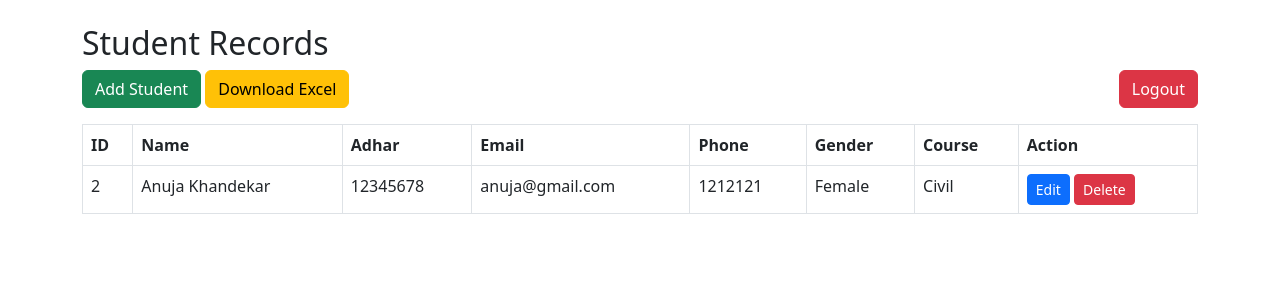
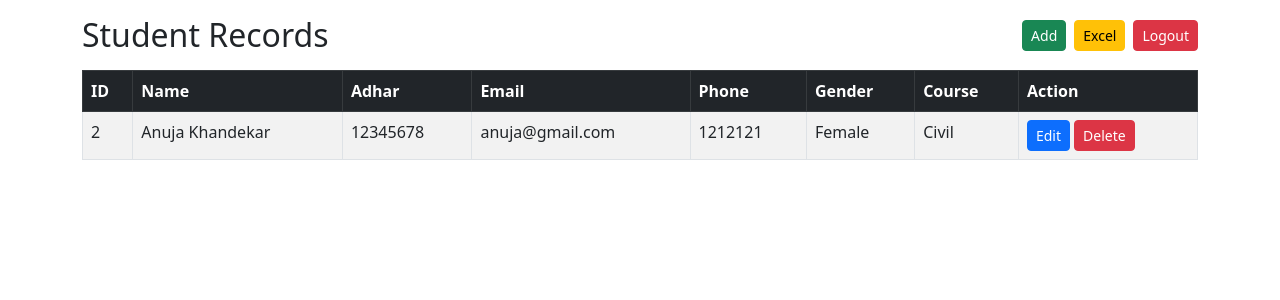
Before and after one commit to Praveen8584/project, a Flask app: page /dashboard in a window 1280 px wide. Shown: the top 300 px of the page. Run offline with Flask 3, Linux system fonts and the light colour scheme; a user stored in the database is signed in; data comes from the database, SQL or seed files in the repository.

Commit message:
Update dashboard.html

```diff
--- a/templates/dashboard.html
+++ b/templates/dashboard.html
@@ -2,22 +2,56 @@
 <html>
 <head>
 <title>Dashboard</title>
-<link rel="stylesheet" href="https://cdn.jsdelivr.net/npm/bootstrap@5.3.0/dist/css/bootstrap.min.css">
+
+<meta name="viewport" content="width=device-width, initial-scale=1">
+
+<!-- Bootstrap -->
+<link href="https://cdn.jsdelivr.net/npm/bootstrap@5.3.0/dist/css/bootstrap.min.css" rel="stylesheet">
+
+<style>
+    h2 {
+        font-size: 1.5rem;
+    }
+    @media (min-width: 768px) {
+        h2 {
+            font-size: 2rem;
+        }
+    }
+</style>
+
 </head>
 <body>
 
-<div class="container mt-4">
-<h2>Student Records</h2>
+<div class="container mt-3">
 
-<a href="/add" class="btn btn-success">Add Student</a>
-<a href="/export" class="btn btn-warning">Download Excel</a>
-<a href="/logout" class="btn btn-danger float-end">Logout</a>
+    <!-- Header -->
+    <div class="d-flex flex-column flex-md-row justify-content-between align-items-start align-items-md-center mb-3">
+        <h2 class="mb-2 mb-md-0">Student Records</h2>
 
-<table class="table table-bordered mt-3">
+        <div class="d-flex flex-wrap gap-2">
+            <a href="/add" class="btn btn-success btn-sm">Add</a>
+            <a href="/export" class="btn btn-warning btn-sm">Excel</a>
+            <a href="/logout" class="btn btn-danger btn-sm">Logout</a>
+        </div>
+    </div>
+
+    <!-- Table -->
+    <div class="table-responsive">
+        <table class="table table-bordered table-striped text-nowrap">
+            <thead class="table-dark">
                 <tr>
-<th>ID</th><th>Name</th><th>Adhar</th><th>Email</th><th>Phone</th><th>Gender</th><th>Course</th><th>Action</th>
+                    <th>ID</th>
+                    <th>Name</th>
+                    <th>Adhar</th>
+                    <th>Email</th>
+                    <th>Phone</th>
+                    <th>Gender</th>
+                    <th>Course</th>
+                    <th>Action</th>
                 </tr>
+            </thead>
 
+            <tbody>
                 {% for row in data %}
                 <tr>
                     <td>{{row.id}}</td>
@@ -28,14 +62,19 @@
                     <td>{{row.gender}}</td>
                     <td>{{row.course}}</td>
                     <td>
+                        <div class="d-flex flex-column flex-md-row gap-1">
                             <a href="/edit/{{row.id}}" class="btn btn-primary btn-sm">Edit</a>
                             <a href="/delete/{{row.id}}" class="btn btn-danger btn-sm">Delete</a>
+                        </div>
                     </td>
                 </tr>
                 {% endfor %}
+            </tbody>
 
         </table>
     </div>
 
+</div>
+
 </body>
 </html>
```
Lines whose indentation alone changed are shown as unchanged.
